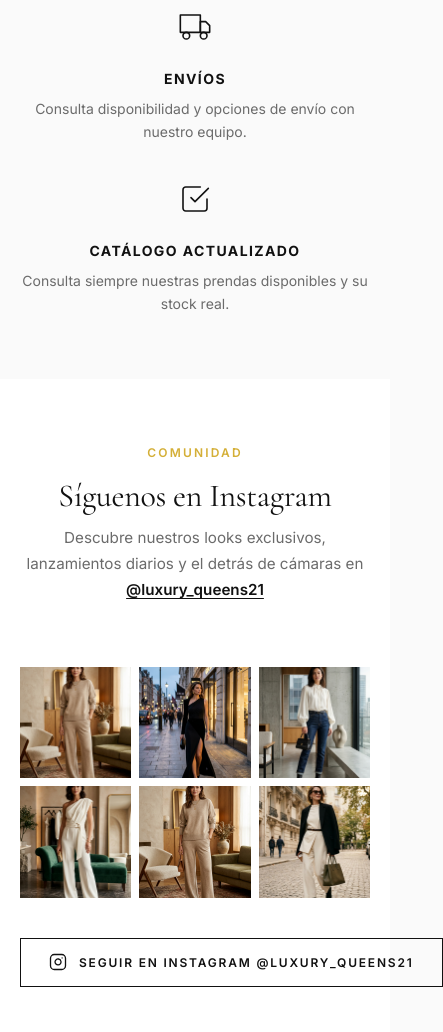
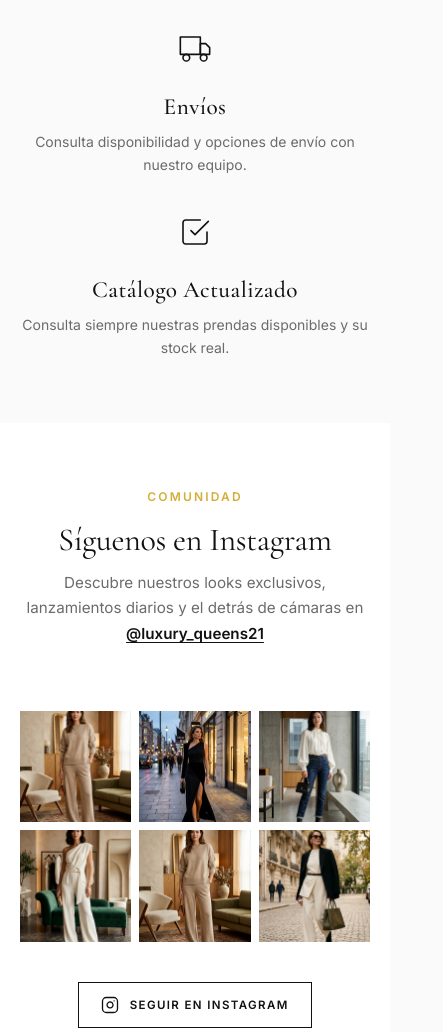
Before and after one commit to alexanderst2005-lab/TIENDAONLINE, a website: page index.html in a window 390 px wide. Shown: the part 6561-7593 px from the top of the page, 443 px wide, since content can reach past the window. Drawn offline with nearby package versions, Linux system fonts and the light colour scheme.

Commit message:
Adapt Instagram button perfectly to mobile screens and upgrade benefits typography to luxury serif

```diff
--- a/css/components.css
+++ b/css/components.css
@@ -1904,19 +1904,36 @@
 }
 
 .benefit-title {
-  font-family: var(--font-sans);
-  font-size: var(--text-sm);
-  font-weight: 700;
-  letter-spacing: 0.1em;
+  font-family: var(--font-serif);
+  font-size: 1.45rem;
+  font-weight: 500;
+  letter-spacing: 0.02em;
+  text-transform: none;
+  color: var(--color-text-primary);
+  margin-bottom: var(--space-2);
+  line-height: 1.25;
+}
+
+.benefit-desc {
+  font-family: var(--font-sans);
+  font-size: 0.875rem;
+  color: var(--color-text-secondary);
+  line-height: 1.65;
+  font-weight: 400;
+}
+
+.ig-btn-follow {
+  display: inline-flex;
+  align-items: center;
+  justify-content: center;
+  gap: 0.65rem;
+  padding: 13px 22px;
+  font-size: 0.72rem;
+  font-weight: 600;
+  letter-spacing: 0.12em;
   text-transform: uppercase;
-  color: var(--color-text-primary);
-  margin-bottom: var(--space-3);
-}
-
-.benefit-desc {
-  font-size: var(--text-sm);
-  color: var(--color-text-secondary);
-  line-height: 1.6;
+  max-width: 100%;
+  box-sizing: border-box;
 }
 
 /* ============================================
--- a/index.html
+++ b/index.html
@@ -370,10 +370,10 @@
       </a>
     </div>
 
-    <div style="text-align:center;margin-top:2.5rem" data-reveal>
-      <a href="https://www.instagram.com/luxury_queens21" target="_blank" rel="noopener" class="btn btn-outline-dark" style="display:inline-flex;align-items:center;gap:0.75rem;padding:14px 28px;text-transform:uppercase;font-size:0.75rem;letter-spacing:0.15em;font-weight:600;">
-        <svg viewBox="0 0 24 24" style="width:18px;height:18px;fill:none;stroke:currentColor;stroke-width:1.75;"><rect x="2" y="2" width="20" height="20" rx="5" ry="5"/><path d="M16 11.37A4 4 0 1 1 12.63 8 4 4 0 0 1 16 11.37z"/><line x1="17.5" y1="6.5" x2="17.51" y2="6.5"/></svg>
-        Seguir en Instagram @luxury_queens21
+    <div style="text-align:center;margin-top:2.5rem;padding-inline:1rem;" data-reveal>
+      <a href="https://www.instagram.com/luxury_queens21" target="_blank" rel="noopener" class="btn btn-outline-dark ig-btn-follow">
+        <svg viewBox="0 0 24 24" style="width:18px;height:18px;fill:none;stroke:currentColor;stroke-width:1.75;flex-shrink:0;"><rect x="2" y="2" width="20" height="20" rx="5" ry="5"/><path d="M16 11.37A4 4 0 1 1 12.63 8 4 4 0 0 1 16 11.37z"/><line x1="17.5" y1="6.5" x2="17.51" y2="6.5"/></svg>
+        <span>Seguir en Instagram</span>
       </a>
     </div>
 
```
